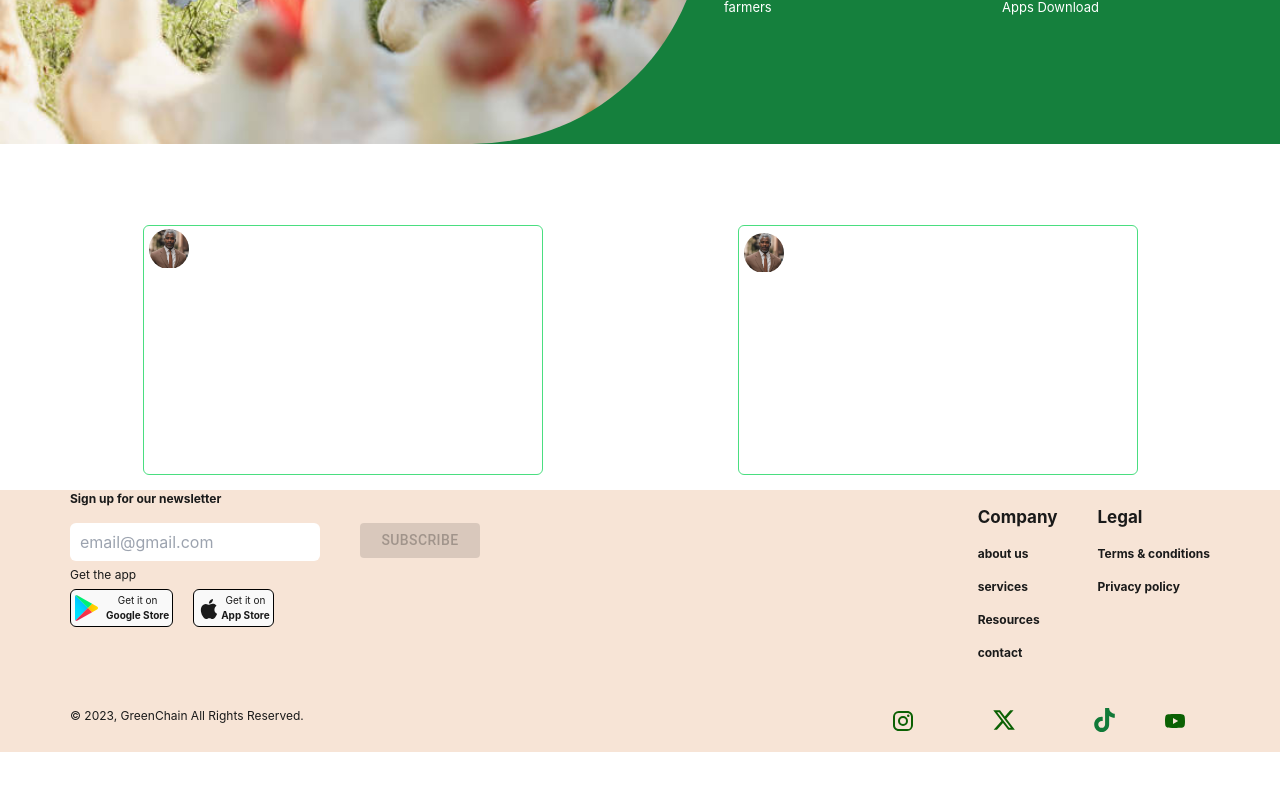
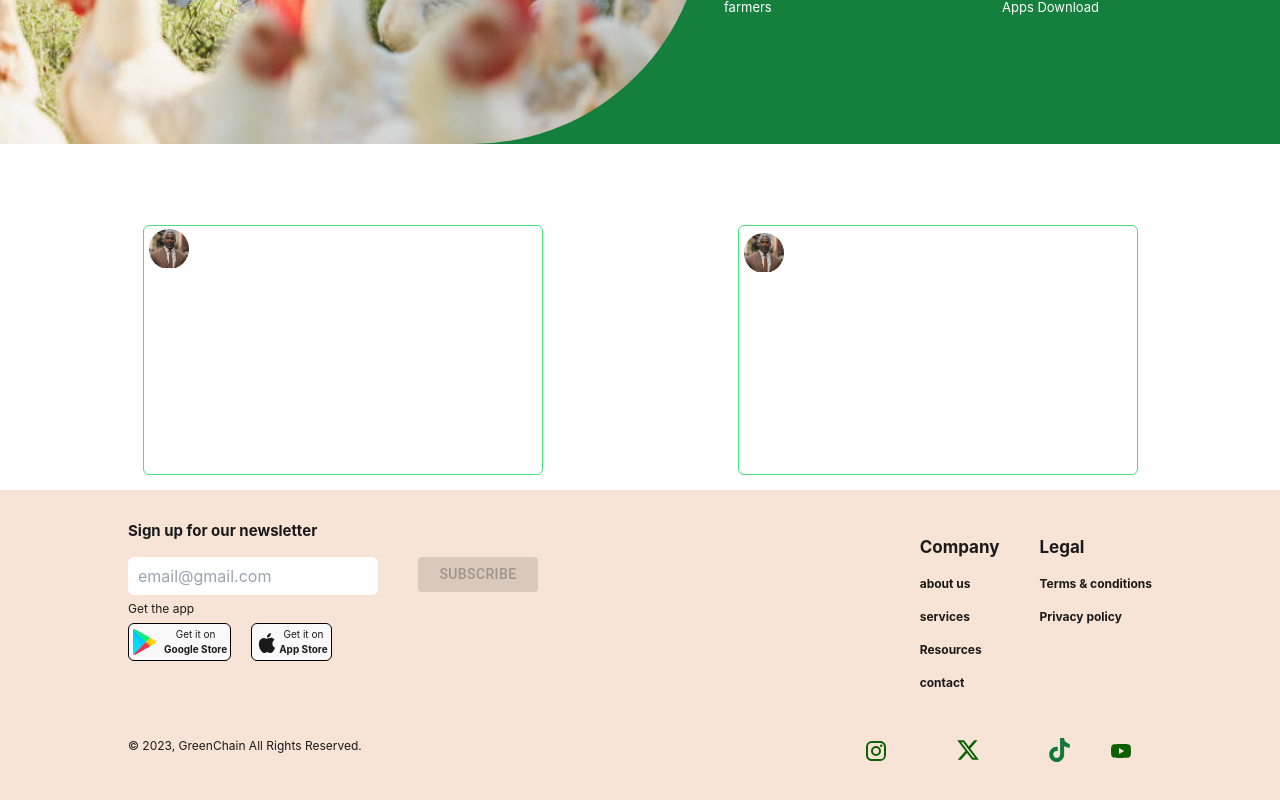
Before and after one commit to Philip-ajibola/greenChain, a React (Vite) app: page / in a window 1280 px wide. Shown: the part 1116-1916 px from the top of the page. Before the commit the page ends 1878 px from the top, so only its background shows below. Built offline with nearby package versions, Linux system fonts and the light colour scheme.

Commit message:
refactor footer

```diff
--- a/src/components/footer.jsx
+++ b/src/components/footer.jsx
@@ -16,10 +16,10 @@ export default function Footer(){
         }
     }
     return (
-        <div className={'bg-[#F7E4D6] py-[50px_20px] w-[100vw] px-[20px] md:px-[70px]'}>
+        <div className={'bg-[#F7E4D6] py-[30px] w-[100vw] px-[20px] md:px-[10%]'}>
             <div className={'flex flex-col md:justify-between md:flex-row w-[100%]'}>
                 <div>
-                    <p className={'text-[12px] font-[700] pb-[15px]'}>Sign up for our newsletter</p>
+                    <p className={'text-[15px] font-[700] pb-[15px]'}>Sign up for our newsletter</p>
                     <form onSubmit={handleSubscribe} className={'flex flex-col md:flex-row gap-[10px] md:gap-[40px]'}>
                         <input placeholder={'email@gmail.com'} type='email' className={'w-[60vw] sm:w-[250px] p-[7px_10px] rounded-md bg-none'}
                                onChange={(e) => {setEmail(e.target.value)}}/>
```
